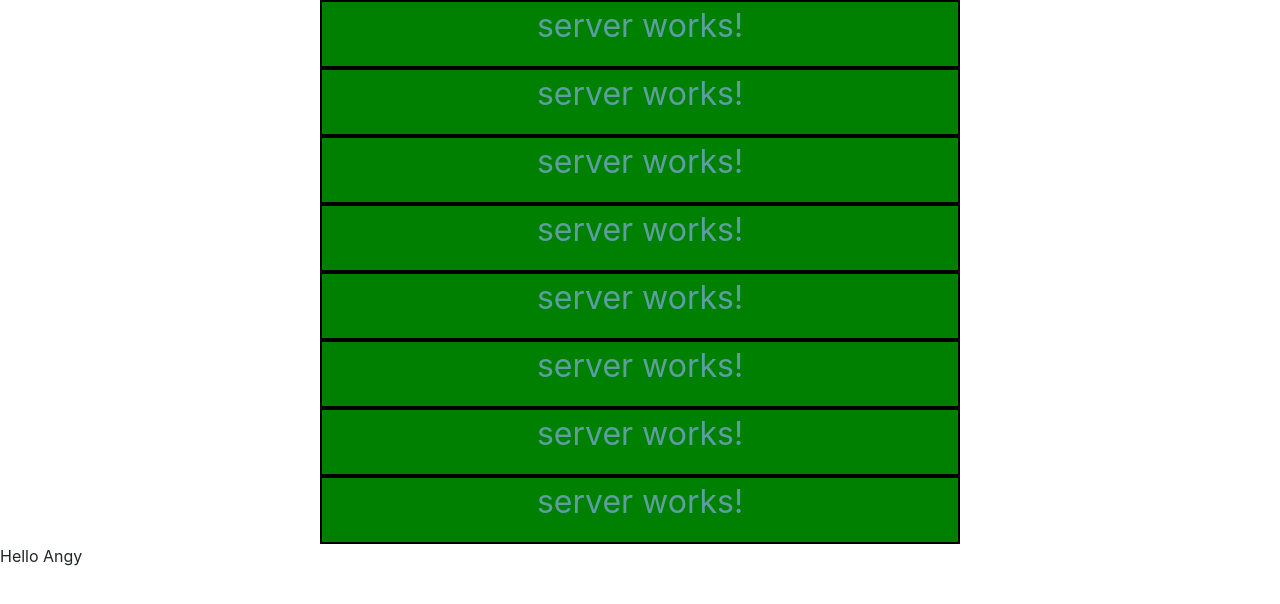
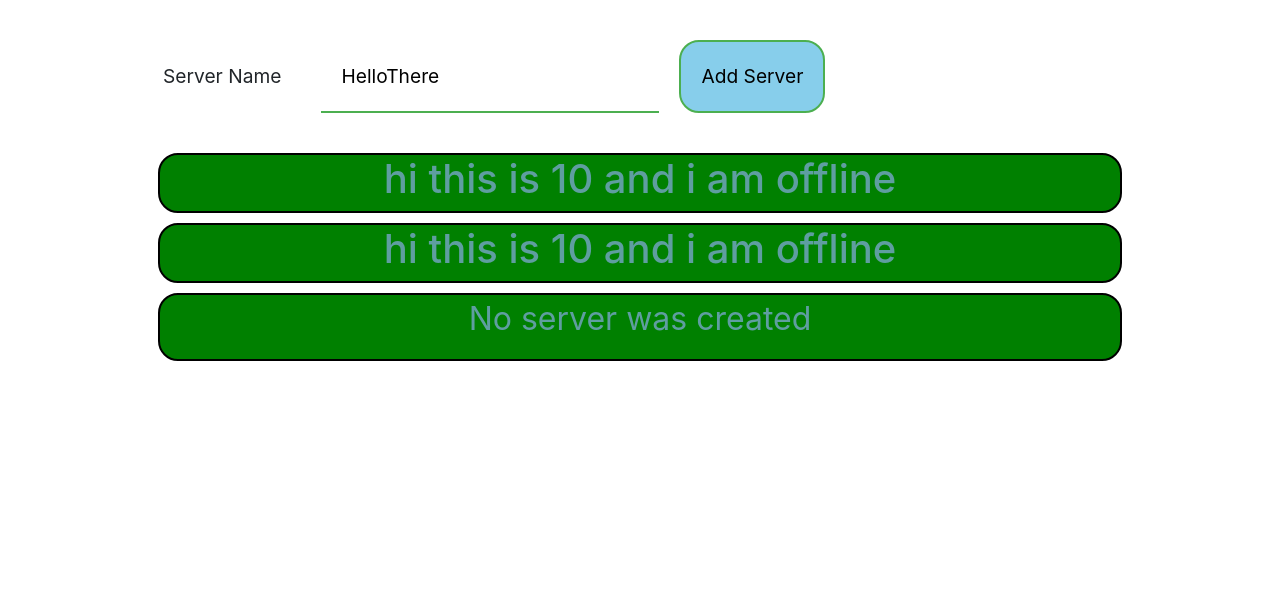
Before and after one commit to anil-allipilli/angy, an Angular app: page /server in a window 1280 px wide. Shown: the top 604 px of the page. Built offline with nearby package versions, Linux system fonts and the light colour scheme.

Commit message:
databinding

```diff
--- a/src/app/app.component.css
+++ b/src/app/app.component.css
@@ -0,0 +1,5 @@
+.container {
+  display: block;
+  width: 80vw;
+  margin: 40px auto;
+}
--- a/src/app/app.component.html
+++ b/src/app/app.component.html
@@ -1,2 +1,3 @@
-<router-outlet></router-outlet>
-<p>{{ title }}</p>
+<div class="container">
+  <router-outlet></router-outlet>
+</div>
--- a/src/app/server/server.component.html
+++ b/src/app/server/server.component.html
@@ -1 +1 @@
-<p>server works!</p>
+<h1>hi this is {{ serverID }} and i am {{ getServerStatus() }}</h1>
--- a/src/app/server/server.component.ts
+++ b/src/app/server/server.component.ts
@@ -1,15 +1,18 @@
-import { Component, OnInit } from '@angular/core';
+import { Component, OnInit } from "@angular/core";
 
 @Component({
-  selector: 'app-server',
-  templateUrl: './server.component.html',
-  styleUrls: ['./server.component.css']
+  selector: "app-server",
+  templateUrl: "./server.component.html",
+  styleUrls: ["./server.component.css"]
 })
 export class ServerComponent implements OnInit {
+  constructor() {}
 
-  constructor() { }
+  ngOnInit() {}
+  serverID: number = 10;
+  serverStatus: string = "offline";
 
-  ngOnInit() {
+  getServerStatus() {
+    return this.serverStatus;
   }
-
 }
--- a/src/app/servers/servers.component.css
+++ b/src/app/servers/servers.component.css
@@ -1,11 +1,40 @@
+label {
+  font-size: 1.2rem;
+  margin: 0 20px;
+}
+input {
+  padding: 20px;
+  font-size: 1.2rem;
+  /* border-radius: 20px; */
+  border: none;
+  border-bottom: 2px solid #4caf50;
+  margin: 0 20px;
+  outline: none;
+}
+button {
+  background-color: skyblue;
+  padding: 20px;
+  font-size: 1.2rem;
+  border-radius: 20px;
+  outline-style: none;
+  transition-duration: 0.4s;
+  border: 2px solid #4caf50;
+  cursor: pointer;
+}
+button:hover {
+  box-shadow: 3px 3px 5px grey;
+}
 .container {
   text-align: center;
   color: cadetblue;
   font-size: 2rem;
-  width: 50vw;
+  /* width: 50vw; */
+  margin: 40px auto;
 }
 .row {
   display: block;
+  border-radius: 20px;
   background-color: green;
   border: black 2px solid;
+  margin: 10px 0;
 }
--- a/src/app/servers/servers.component.html
+++ b/src/app/servers/servers.component.html
@@ -1,4 +1,23 @@
+<div>
+  <label>Server Name</label>
+  <input type="text" [(ngModel)]="serverName" />
+  <!-- <input type="text" (input)="onUpdateServerName($event)" /> -->
+  <button [disabled]="!allowNewServer" (click)="onCreateServer()">
+    Add Server
+  </button>
+</div>
+
 <div class="container">
+  <!--
+  <div class="row">
+    <div class="col-xs-12">
+      <label>Server Name</label>
+      <input />
+      <button [disabled]="!allowNewServer" (click)="onCreateServer()">
+        Add Server
+      </button>
+    </div>
+  </div> -->
   <div class="row">
     <div class="col-xs-12">
       <app-server></app-server>
@@ -9,40 +28,10 @@
       <app-server></app-server>
     </div>
   </div>
-</div>
-<div class="container">
   <div class="row">
     <div class="col-xs-12">
-      <app-server></app-server>
-    </div>
-  </div>
-  <div class="row">
-    <div class="col-xs-12">
-      <app-server></app-server>
+      <p>{{ serverCreation }}</p>
     </div>
   </div>
 </div>
-<div class="container">
-  <div class="row">
-    <div class="col-xs-12">
-      <app-server></app-server>
-    </div>
-  </div>
-  <div class="row">
-    <div class="col-xs-12">
-      <app-server></app-server>
-    </div>
-  </div>
-</div>
-<div class="container">
-  <div class="row">
-    <div class="col-xs-12">
-      <app-server></app-server>
-    </div>
-  </div>
-  <div class="row">
-    <div class="col-xs-12">
-      <app-server></app-server>
-    </div>
-  </div>
-</div>
+<!-- <p>{{ serverCreation }}</p> -->
--- a/src/app/servers/servers.component.ts
+++ b/src/app/servers/servers.component.ts
@@ -1,15 +1,25 @@
-import { Component, OnInit } from '@angular/core';
+import { Component, OnInit } from "@angular/core";
 
 @Component({
-  selector: 'app-servers',
-  templateUrl: './servers.component.html',
-  styleUrls: ['./servers.component.css']
+  selector: "app-servers",
+  templateUrl: "./servers.component.html",
+  styleUrls: ["./servers.component.css"]
 })
 export class ServersComponent implements OnInit {
+  allowNewServer: boolean = false;
+  serverCreation = "No server was created";
+  serverName = "HelloThere";
 
-  constructor() { }
-
-  ngOnInit() {
+  constructor() {
+    setTimeout(() => {
+      this.allowNewServer = true;
+    }, 2000);
   }
-
+  onCreateServer() {
+    this.serverCreation = "Server was created! Name is " + this.serverName;
+  }
+  onUpdateServerName(event) {
+    this.serverName = event.target.value;
+  }
+  ngOnInit() {}
 }
```
